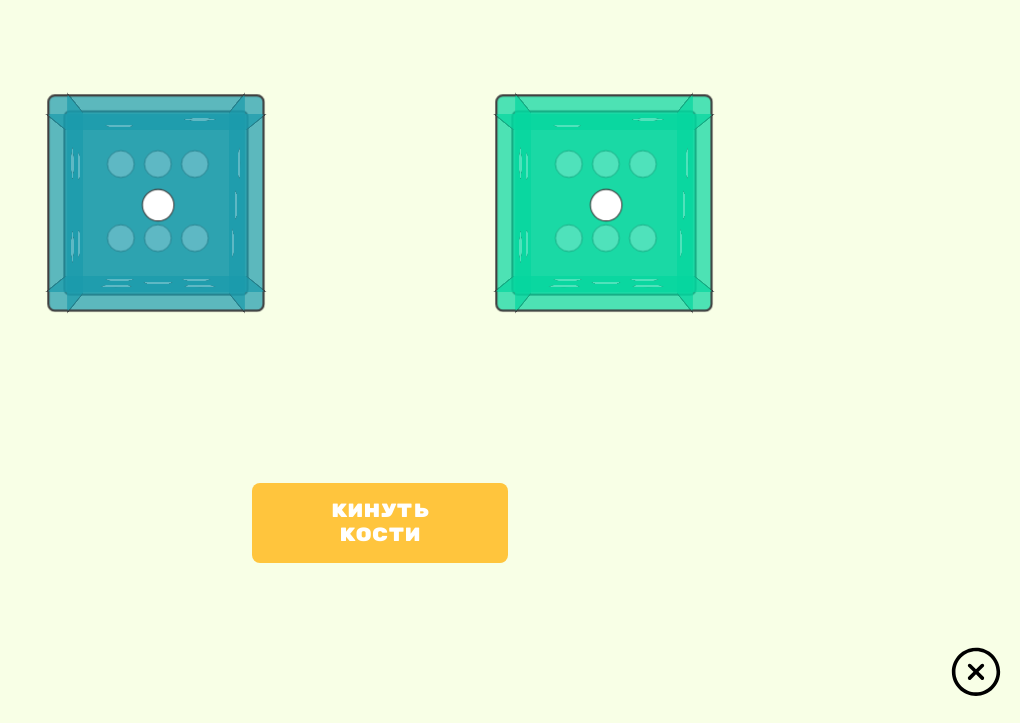
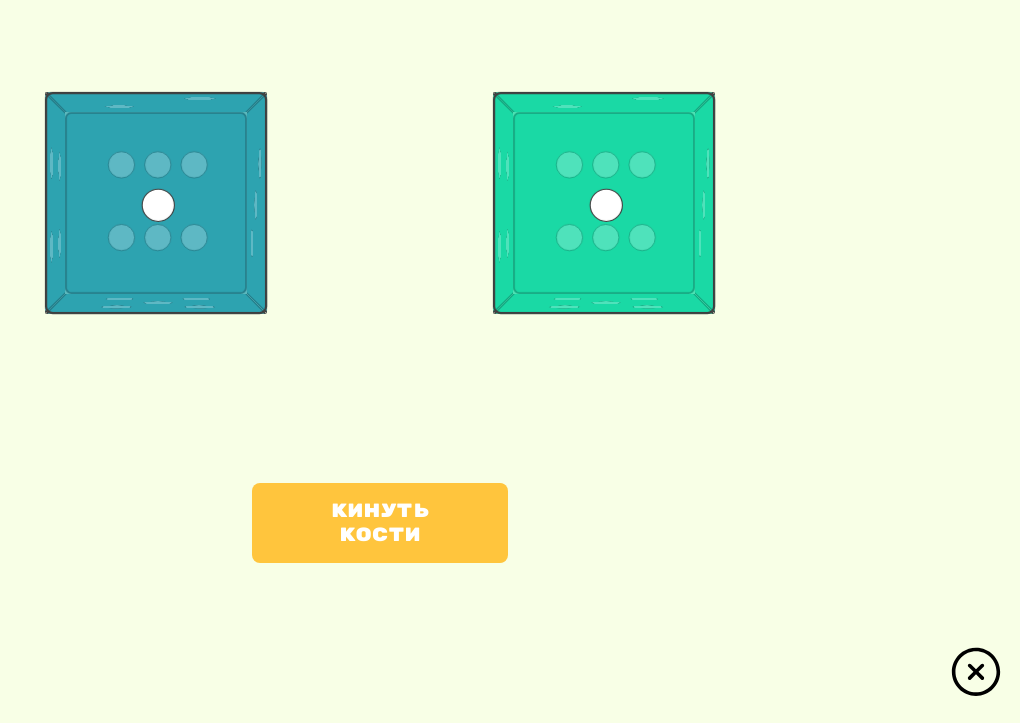
Before and after one commit to mariekruie/castinglots, a website: page app/index.html in a window 1280 px wide. Shown: the part 877-1600 px from the top of the page, without its empty margins (260-1280 px from the left). Drawn offline with Linux system fonts and the light colour scheme.

Commit message:
new dices

```diff
--- a/app/scss/style.scss
+++ b/app/scss/style.scss
@@ -308,32 +308,50 @@
 
 #cube1 .front,
 #cube2 .front {
+  transform: translateZ(100px);
+  @include phone-only {
     transform: translateZ(80px);
+  }
 }
 
 #cube1 .back,
 #cube2 .back {
+  transform: rotateX(-180deg) translateZ(100px);
+  @include phone-only {
     transform: rotateX(-180deg) translateZ(80px);
+  }
 }
 
 #cube1 .right,
 #cube2 .right {
+  transform: rotateY(90deg) translateZ(100px);
+  @include phone-only {
     transform: rotateY(90deg) translateZ(80px);
+  }
 }
 
 #cube1 .left,
 #cube2 .left {
+  transform: rotateY(-90deg) translateZ(100px);
+  @include phone-only {
     transform: rotateY(-90deg) translateZ(80px);
+  }
 }
 
 #cube1 .top,
 #cube2 .top {
+  transform: rotateX(90deg) translateZ(100px);
+  @include phone-only {
     transform: rotateX(90deg) translateZ(80px);
+  }
 }
 
 #cube1 .bottom,
 #cube2 .bottom {
+  transform: rotateX(-90deg) translateZ(100px);
+  @include phone-only {
     transform: rotateX(-90deg) translateZ(80px);
+  }
 }
 
 .container-cube1,
```
Also changed, not shown: app/css/style.min.css, dist/css/style.min.css. Lines whose indentation alone changed are shown as unchanged.
